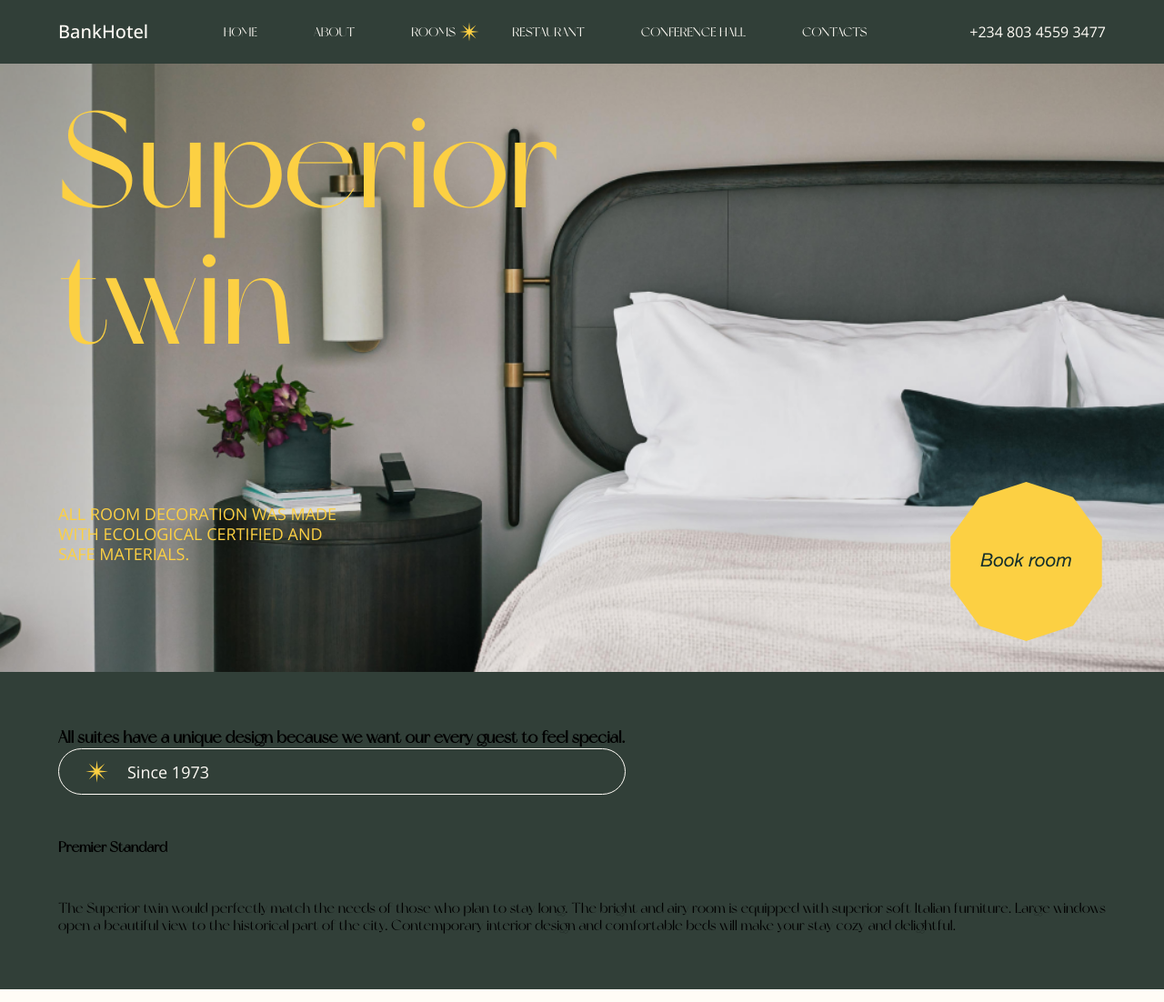
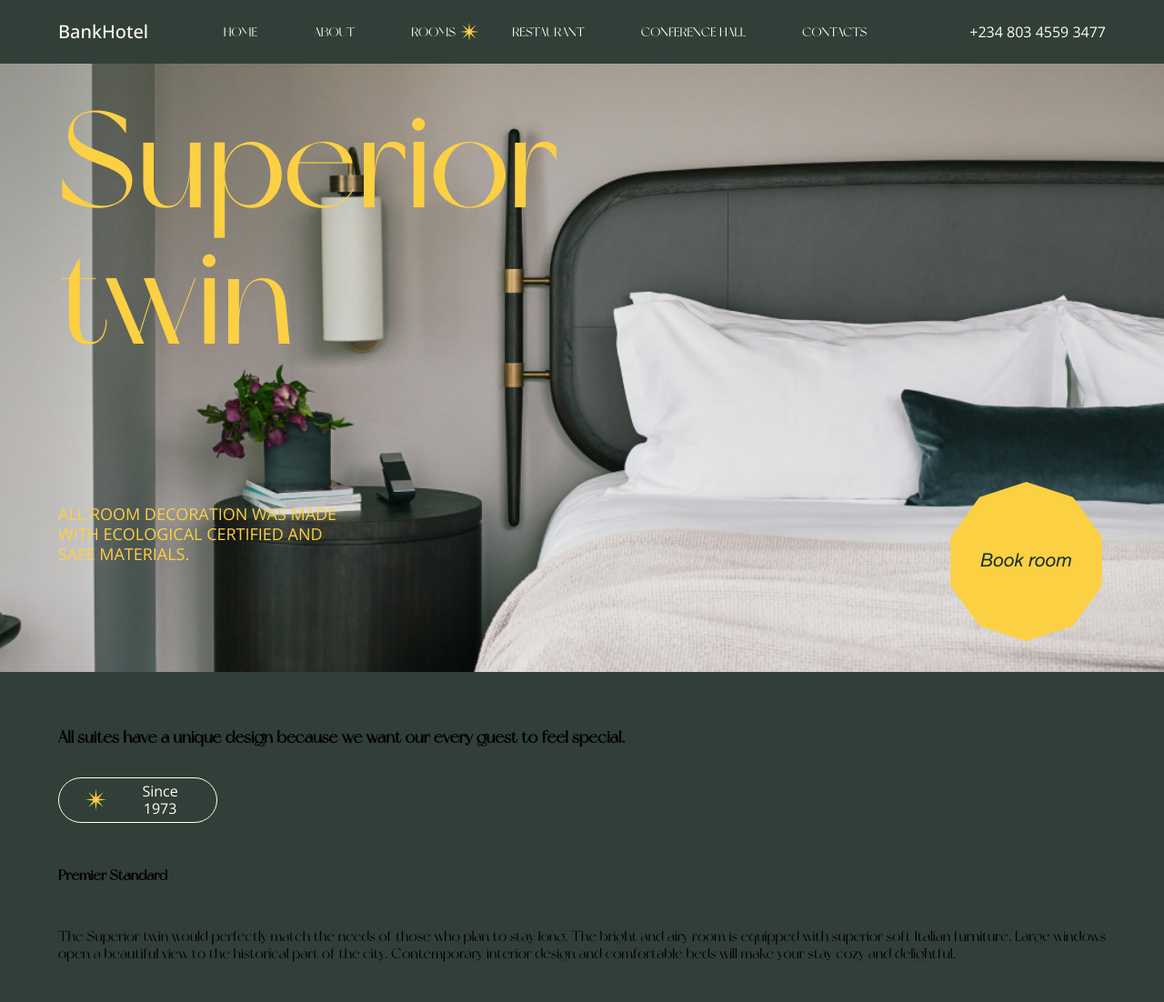
Before and after one commit to gift56/Fullstack-HotelWebsite, a React (Create React App) app: page /rooms in a window 1280 px wide. Shown: the top 1102 px of the page at 91% size. Built offline with nearby package versions, Linux system fonts and the light colour scheme.

Commit message:
fixed button size

```diff
--- a/src/styles/RoomStyle/RoomDetail.styled.js
+++ b/src/styles/RoomStyle/RoomDetail.styled.js
@@ -25,6 +25,34 @@ export const DetailArea = styled.div`
       display: flex;
       flex-direction: column-reverse;
       width: 100%;
+      align-items: flex-start;
+      justify-content: flex-start;
+      gap: 2rem;
+      button {
+        display: flex;
+        align-items: center;
+        justify-content: center;
+        background-color: transparent;
+        border: 1px solid #fffcf6;
+        border-radius: 99px;
+        width: 175px;
+        height: 50px;
+        div {
+          width: 35px;
+          height: 35px;
+          img {
+            width: 100%;
+          }
+        }
+        span {
+          font-weight: 400;
+          font-family: "Open Sans", sans-serif !important;
+          font-size: 16px;
+          line-height: 19px;
+          text-transform: capitalize;
+          color: #fffcf6;
+        }
+      }
     }
   }
 `;
```
